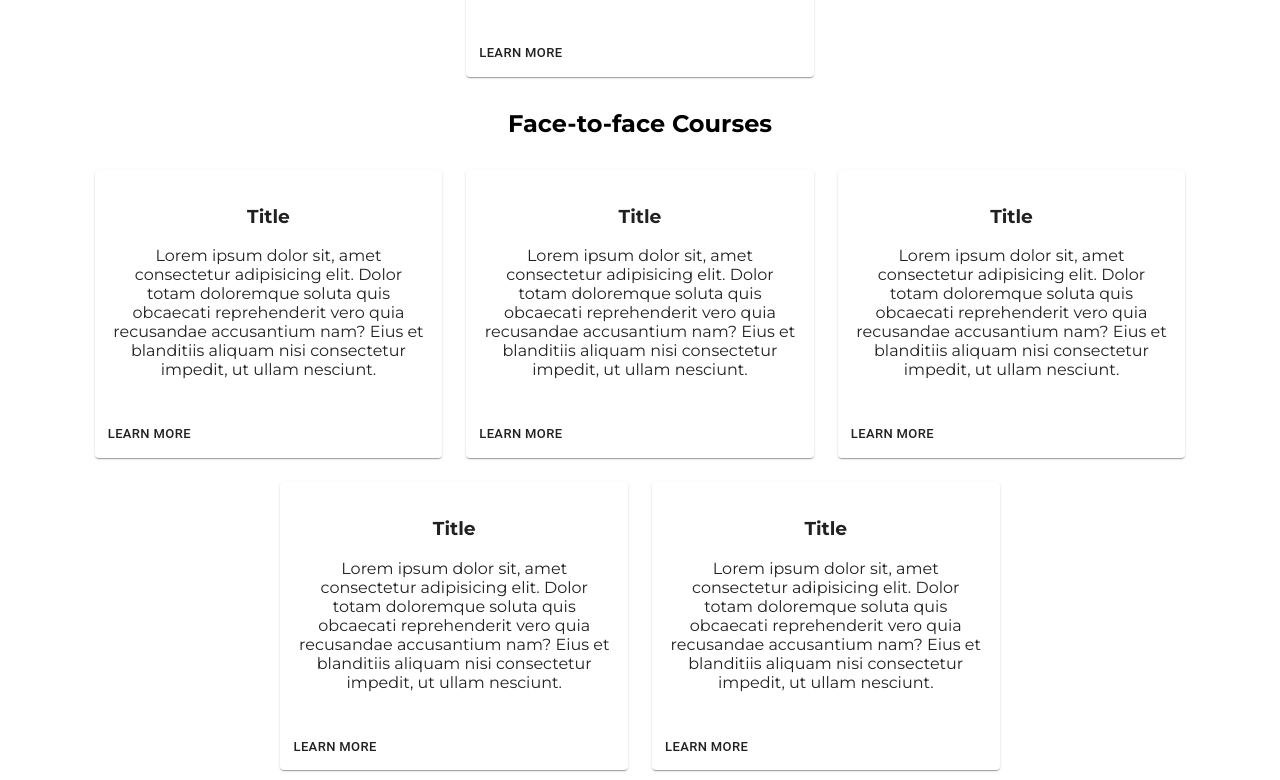
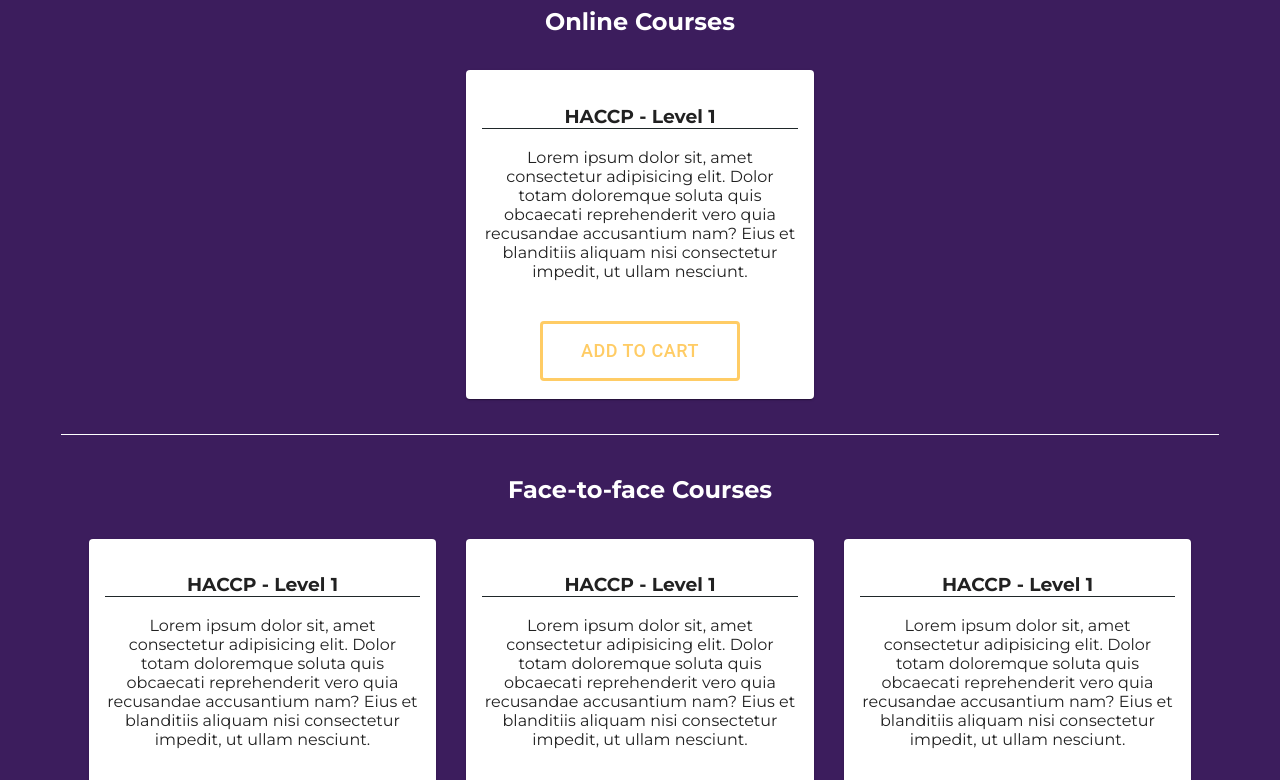
Before and after one commit to thalesleite/head-start-frontend, a React (Create React App) app: page / in a window 1280 px wide. Shown: the part 1700-2480 px from the top of the page. Built offline with nearby package versions, Linux system fonts and the light colour scheme.

Commit message:
styled services page and contact us page

```diff
--- a/src/App.scss
+++ b/src/App.scss
@@ -3,7 +3,6 @@
 body {
   font-family: 'Montserrat', sans-serif;
   padding-top: $height-header;
-  //background-color: $color-blue;
 
   @media only screen and (max-width: 600px) {
     padding-top: 0px;
@@ -31,6 +30,10 @@ a {
   text-align: center;
 }
 
+.txt-border {
+  border-bottom: 1px solid $color-black;
+}
+
 .float-r{
   float: right;
 }
@@ -38,3 +41,51 @@ a {
 .float-l{
   float: left;
 }
+
+.btn-orange {
+  width: 200px;
+  height: 60px;
+  font-size: 18px !important;
+  font-weight: 500 !important;
+  border: solid 3px $color-orange !important;
+  color: $color-orange !important;
+
+  &:hover {
+    border: solid 3px $color-purple !important;
+    color: $color-purple !important;
+    background-color: $color-orange !important;
+  }
+}
+.btn-purple {
+  width: 180px;
+  height: 50px;
+  font-size: 18px !important;
+  font-weight: 500 !important;
+  border: solid 3px $color-purple !important;
+  color: $color-purple !important;
+
+  &:hover {
+    border: solid 3px $color-orange !important;
+    color: $color-orange !important;
+    background-color: $color-purple !important;
+  }
+}
+
+// CSS HACKS
+
+.MuiInput-underline:after {
+  border-bottom: 2px solid $color-pink !important;
+}
+
+.MuiFormLabel-root.Mui-focused {
+  color: $color-pink !important;
+}
+
+textarea{
+  font-family: 'Montserrat', sans-serif !important;
+  font-size: 16px !important;
+
+  &:focus {
+    outline: $color-pink auto 1px !important;
+  }
+}
--- a/src/components/Footer/Footer.js
+++ b/src/components/Footer/Footer.js
@@ -4,9 +4,14 @@ import React from 'react';
 import './Footer.scss';
 
 function Footer() {
+  let newDate = new Date()
+  //let date = newDate.getDate();
+  //let month = newDate.getMonth() + 1;
+  let year = newDate.getFullYear();
+
   return (
     <footer className="footer">
-      <p>Copyright © 2020 Head Start</p>
+      <p>Copyright © {year} Head Start</p>
     </footer>
   );
 }
--- a/src/components/Footer/Footer.scss
+++ b/src/components/Footer/Footer.scss
@@ -1,11 +1,11 @@
 @import '../../scss/variables';
 
 .footer {
-  height: 60px;
+  height: 100px;
   width: 100%;
   bottom: 0;
-  padding-top: 2px;
-  background-color: $color-purple;
+  padding-top: 20px;
+  background-color: $color-black;
   text-align: center;
   color: white;
 }
--- a/src/pages/AboutUs/AboutUs.scss
+++ b/src/pages/AboutUs/AboutUs.scss
@@ -1,6 +1,8 @@
 @import '../../scss/variables';
 
 .about {
+  padding-top: 7rem;
+  padding-bottom: 7rem;
   background-color: $color-blue;
 
   .about-section {
@@ -20,7 +22,16 @@
         padding: 10px;
       }
 
-      @media only screen and (max-width: 600px) {
+
+    }
+  }
+
+  @media only screen and (max-width: 600px) {
+    padding-top: 0rem;
+    padding-bottom: 0rem;
+
+    .about-section {
+      .about-founder {
         display: block;
 
         .bartira-img {
--- a/src/pages/Contact/Contact.js
+++ b/src/pages/Contact/Contact.js
@@ -13,9 +13,9 @@ function Contact() {
       id="contact"
       className="container txt-center contact"
     >
-      <h1>Contact Us</h1>
+      <h1>CONTACT US</h1>
       <p>
-        Fill out the fields below. We will answer you soon.
+        Fill out the fields below. We will answer you as soon as possible.
       </p>
       <form
         //onSubmit={handleLogin}
@@ -52,9 +52,10 @@ function Contact() {
           </Grid>
           <Grid item xs={12}>
             <Button
-              variant="contained"
-              type="submit">
-                Send it
+              className="btn-purple"
+              type="submit"
+            >
+                Send
             </Button>
           </Grid>
         </Grid>
--- a/src/pages/Contact/Contact.scss
+++ b/src/pages/Contact/Contact.scss
@@ -1,4 +1,7 @@
 .contact {
+  padding-top: 7rem;
+  padding-bottom: 7rem;
+
   .form-container {
     width: 100%;
     padding: 0px 25% 0px 25%;
@@ -11,7 +14,13 @@
       height: 100px !important;
     }
 
-    @media only screen and (max-width: 600px) {
+  }
+
+  @media only screen and (max-width: 600px) {
+    padding-top: 0rem;
+    padding-bottom: 0rem;
+
+    .form-container {
       width: inherit;
       padding: inherit;
       margin: 15px;
--- a/src/pages/Home/Home.js
+++ b/src/pages/Home/Home.js
@@ -68,7 +68,7 @@ function Home() {
   ]
 
   return (
-    <div>
+    <div id="main">
       <Carousel
         className="carousel"
         autoPlay={true}
@@ -85,7 +85,6 @@ function Home() {
         }
       </Carousel>
 
-
       <AboutUsPage />
       <ServicesPage />
       <ContactPage />
--- a/src/pages/Login/Login.js
+++ b/src/pages/Login/Login.js
@@ -60,9 +60,9 @@ function Login() {
           </Grid>
           <Grid item xs={12}>
             <Button
-              className="float-r"
-              variant="contained"
-              type="submit">
+              className="btn-purple float-r"
+              type="submit"
+            >
                 Login
             </Button>
           </Grid>
--- a/src/pages/Services/Services.js
+++ b/src/pages/Services/Services.js
@@ -13,18 +13,18 @@ function Services() {
       <h1>SERVICES</h1>
 
       <h2>Online Courses</h2>
-      <section className="services-cards">
+      <section className="services-cards line-bottom">
         <Card className="services-card">
           <CardContent>
-            <h3>Title</h3>
+            <h3 className="txt-border">HACCP - Level 1</h3>
             <p>
               Lorem ipsum dolor sit, amet consectetur adipisicing elit. Dolor totam doloremque soluta
               quis obcaecati reprehenderit vero quia recusandae accusantium nam? Eius et blanditiis aliquam
               nisi consectetur impedit, ut ullam nesciunt.
             </p>
           </CardContent>
-          <CardActions>
-            <Button size="small">Learn More</Button>
+          <CardActions className="btn-container">
+            <Button className="btn-orange">ADD TO CART</Button>
           </CardActions>
         </Card>
       </section>
@@ -33,71 +33,71 @@ function Services() {
       <section className="services-cards">
         <Card className="services-card">
           <CardContent>
-            <h3>Title</h3>
+            <h3 className="txt-border">HACCP - Level 1</h3>
             <p>
               Lorem ipsum dolor sit, amet consectetur adipisicing elit. Dolor totam doloremque soluta
               quis obcaecati reprehenderit vero quia recusandae accusantium nam? Eius et blanditiis aliquam
               nisi consectetur impedit, ut ullam nesciunt.
             </p>
           </CardContent>
-          <CardActions>
-            <Button size="small">Learn More</Button>
+          <CardActions className="btn-container">
+            <Button className="btn-orange">ADD TO CART</Button>
           </CardActions>
         </Card>
 
         <Card className="services-card">
           <CardContent>
-            <h3>Title</h3>
+            <h3 className="txt-border">HACCP - Level 1</h3>
             <p>
               Lorem ipsum dolor sit, amet consectetur adipisicing elit. Dolor totam doloremque soluta
               quis obcaecati reprehenderit vero quia recusandae accusantium nam? Eius et blanditiis aliquam
               nisi consectetur impedit, ut ullam nesciunt.
             </p>
           </CardContent>
-          <CardActions>
-            <Button size="small">Learn More</Button>
+          <CardActions className="btn-container">
+            <Button className="btn-orange">ADD TO CART</Button>
           </CardActions>
         </Card>
 
         <Card className="services-card">
           <CardContent>
-            <h3>Title</h3>
+            <h3 className="txt-border">HACCP - Level 1</h3>
             <p>
               Lorem ipsum dolor sit, amet consectetur adipisicing elit. Dolor totam doloremque soluta
               quis obcaecati reprehenderit vero quia recusandae accusantium nam? Eius et blanditiis aliquam
               nisi consectetur impedit, ut ullam nesciunt.
             </p>
           </CardContent>
-          <CardActions>
-            <Button size="small">Learn More</Button>
+          <CardActions className="btn-container">
+            <Button className="btn-orange">ADD TO CART</Button>
           </CardActions>
         </Card>
 
         <Card className="services-card">
           <CardContent>
-            <h3>Title</h3>
+            <h3 className="txt-border">HACCP - Level 1</h3>
             <p>
               Lorem ipsum dolor sit, amet consectetur adipisicing elit. Dolor totam doloremque soluta
               quis obcaecati reprehenderit vero quia recusandae accusantium nam? Eius et blanditiis aliquam
               nisi consectetur impedit, ut ullam nesciunt.
             </p>
           </CardContent>
-          <CardActions>
-            <Button size="small">Learn More</Button>
+          <CardActions className="btn-container">
+            <Button className="btn-orange">ADD TO CART</Button>
           </CardActions>
         </Card>
 
         <Card className="services-card">
           <CardContent>
-            <h3>Title</h3>
+            <h3 className="txt-border">HACCP - Level 1</h3>
             <p>
               Lorem ipsum dolor sit, amet consectetur adipisicing elit. Dolor totam doloremque soluta
               quis obcaecati reprehenderit vero quia recusandae accusantium nam? Eius et blanditiis aliquam
               nisi consectetur impedit, ut ullam nesciunt.
             </p>
           </CardContent>
-          <CardActions>
-            <Button size="small">Learn More</Button>
+          <CardActions className="btn-container">
+            <Button className="btn-orange">ADD TO CART</Button>
           </CardActions>
         </Card>
       </section>
--- a/src/pages/Services/Services.scss
+++ b/src/pages/Services/Services.scss
@@ -1,15 +1,44 @@
+@import '../../scss/variables';
+
 .services {
+  padding-top: 7rem;
+  padding-bottom: 7rem;
+  background-color: $color-purple;
+  color: white;
+
   .services-cards {
     display: inline-flex;
     flex-wrap: wrap;
     justify-content: center;
+    margin-bottom: 20px;
 
     .services-card {
       width: 30%;
-      margin: 12px;
+      margin: 15px;
+      padding-bottom: 10px;
+      transition: all .2s ease-in-out;
+
+      &:hover {
+        transform: scale(1.1);
+      }
+
+      .btn-container {
+        display: inline-flex;
+        justify-items: center;
+      }
     }
+  }
 
-    @media only screen and (max-width: 600px) {
+  .line-bottom {
+    border-bottom: 1px solid white;
+    padding-bottom: 20px;
+  }
+
+  @media only screen and (max-width: 600px) {
+    padding-top: 0rem;
+    padding-bottom: 0rem;
+
+    .services-cards {
       .services-card {
         width: 100%;
         margin: 15px;
--- a/src/scss/_variables.scss
+++ b/src/scss/_variables.scss
@@ -4,7 +4,7 @@ $height-header: $size-header - 20px;
 
 // **** COLORS **** //
 $color-black: #1f2729;
-$color-yellow: #ffcc65;
+$color-orange: #ffcc65;
 $color-pink: #c02381;
 $color-blue: #d1f8ff;
 $color-purple: #3c1d5d;
```
Also changed, not shown: 1 other file (tests, documents, lock files or other folders).
